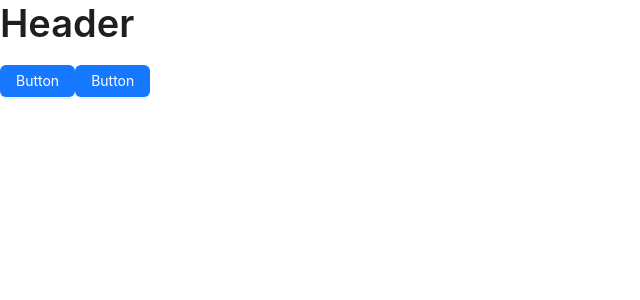
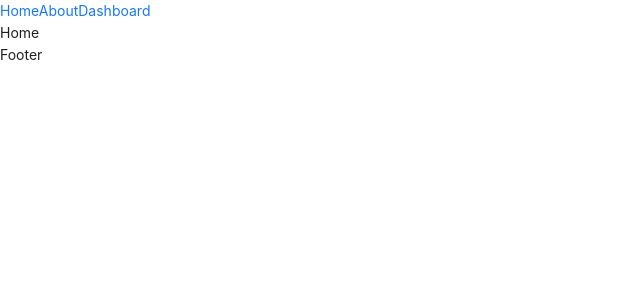
Before and after one commit to Inam-ulrehman/vite, a React (Vite) app: page / in a window 1280 px wide. Shown: the top 300 px of the page, without its empty margins (0-640 px from the left). Built offline with nearby package versions, Linux system fonts and the light colour scheme.

Commit message:
update routers

```diff
--- a/package.json
+++ b/package.json
@@ -17,6 +17,7 @@
     "react": "^18.2.0",
     "react-dom": "^18.2.0",
     "react-redux": "^8.1.0",
+    "react-router-dom": "^6.13.0",
     "styled-components": "^6.0.0-rc.3"
   },
   "devDependencies": {
--- a/src/App.jsx
+++ b/src/App.jsx
@@ -1,9 +1,9 @@
-import Header from './components/header/header'
+import Routes from './route'
 
 function App() {
   return (
     <>
-      <Header />
+      <Routes></Routes>
     </>
   )
 }
--- /dev/null
+++ b/src/components/ProtectedRoute.jsx
@@ -0,0 +1,13 @@
+import { Navigate } from 'react-router-dom'
+
+const ProtectedRoute = ({ children }) => {
+  const isMember = false
+
+  if (isMember === false) {
+    return <Navigate to={'/'} />
+  } else {
+    return children
+  }
+}
+
+export default ProtectedRoute
--- a/src/components/header/header.jsx
+++ b/src/components/header/header.jsx
@@ -1,4 +1,5 @@
 import { Button, Typography } from 'antd'
+import { Link } from 'react-router-dom'
 import { styled } from 'styled-components'
 
 const Header = () => {
@@ -10,6 +11,9 @@ const Header = () => {
       {/* Header home page */}
       <Button type='primary'>Button</Button>
       <Button type='primary'>Button</Button>
+      <Link to='/'>Home</Link>
+      <Link to='/about'>About</Link>
+      <Link to='/dashboard'>Dashboard</Link>
     </Wrapper>
   )
 }
--- /dev/null
+++ b/src/layout.jsx
@@ -0,0 +1,17 @@
+import { Link, Outlet } from 'react-router-dom'
+
+const Layout = () => {
+  return (
+    <>
+      <div className=''>
+        <Link to='/'>Home</Link>
+        <Link to='/about'>About</Link>
+        <Link to='/dashboard'>Dashboard</Link>
+      </div>
+      <Outlet />
+      <div className=''>Footer</div>
+    </>
+  )
+}
+
+export default Layout
--- a/src/main.jsx
+++ b/src/main.jsx
@@ -4,12 +4,14 @@ import App from './App.jsx'
 import './index.css'
 import '../node_modules/antd/dist/reset.css'
 import Providers from './providers.jsx'
-// import Providers from './providers.js'
+import { BrowserRouter as Router } from 'react-router-dom'
 
 ReactDOM.createRoot(document.getElementById('root')).render(
   <React.StrictMode>
     <Providers>
-      <App />
+      <Router>
+        <App />
+      </Router>
     </Providers>
   </React.StrictMode>
 )
--- /dev/null
+++ b/src/pages/about/page.jsx
@@ -0,0 +1,5 @@
+const About = () => {
+  return <div>About</div>
+}
+
+export default About
--- /dev/null
+++ b/src/pages/dashboard/page.jsx
@@ -0,0 +1,5 @@
+const Dashboard = () => {
+  return <div>Dashboard</div>
+}
+
+export default Dashboard
--- /dev/null
+++ b/src/pages/errorPage.jsx
@@ -0,0 +1,5 @@
+const ErrorPage = () => {
+  return <div>ErrorPage</div>
+}
+
+export default ErrorPage
--- /dev/null
+++ b/src/pages/home/page.jsx
@@ -0,0 +1,5 @@
+const Home = () => {
+  return <div>Home</div>
+}
+
+export default Home
--- /dev/null
+++ b/src/route.jsx
@@ -0,0 +1,34 @@
+import { Route, Routes } from 'react-router-dom'
+import Home from './pages/home/page'
+import About from './pages/about/page'
+import Dashboard from './pages/dashboard/page'
+import ProtectedRoute from './components/ProtectedRoute'
+import ErrorPage from './pages/errorPage'
+import Layout from './layout'
+
+const RoutesConfig = () => {
+  return (
+    <Routes>
+      {/* ================>>>>> Layout Start  */}
+      <Route path='/' element={<Layout />}>
+        <Route index element={<Home />} />
+        <Route path='/about' element={<About />} />
+        {/* ================>>>>> Protected Start  */}
+        <Route
+          path='/dashboard'
+          element={
+            <ProtectedRoute>
+              <Dashboard />
+            </ProtectedRoute>
+          }
+        />
+        {/* ================>>>>> Protected End  */}
+        {/* ================>>>>> Layout End  */}
+      </Route>
+      {/* ================>>>>> Error Page  */}
+      <Route path='*' element={<ErrorPage />} />
+    </Routes>
+  )
+}
+
+export default RoutesConfig
```
Also changed, not shown: 1 other file (tests, documents, lock files or other folders).
